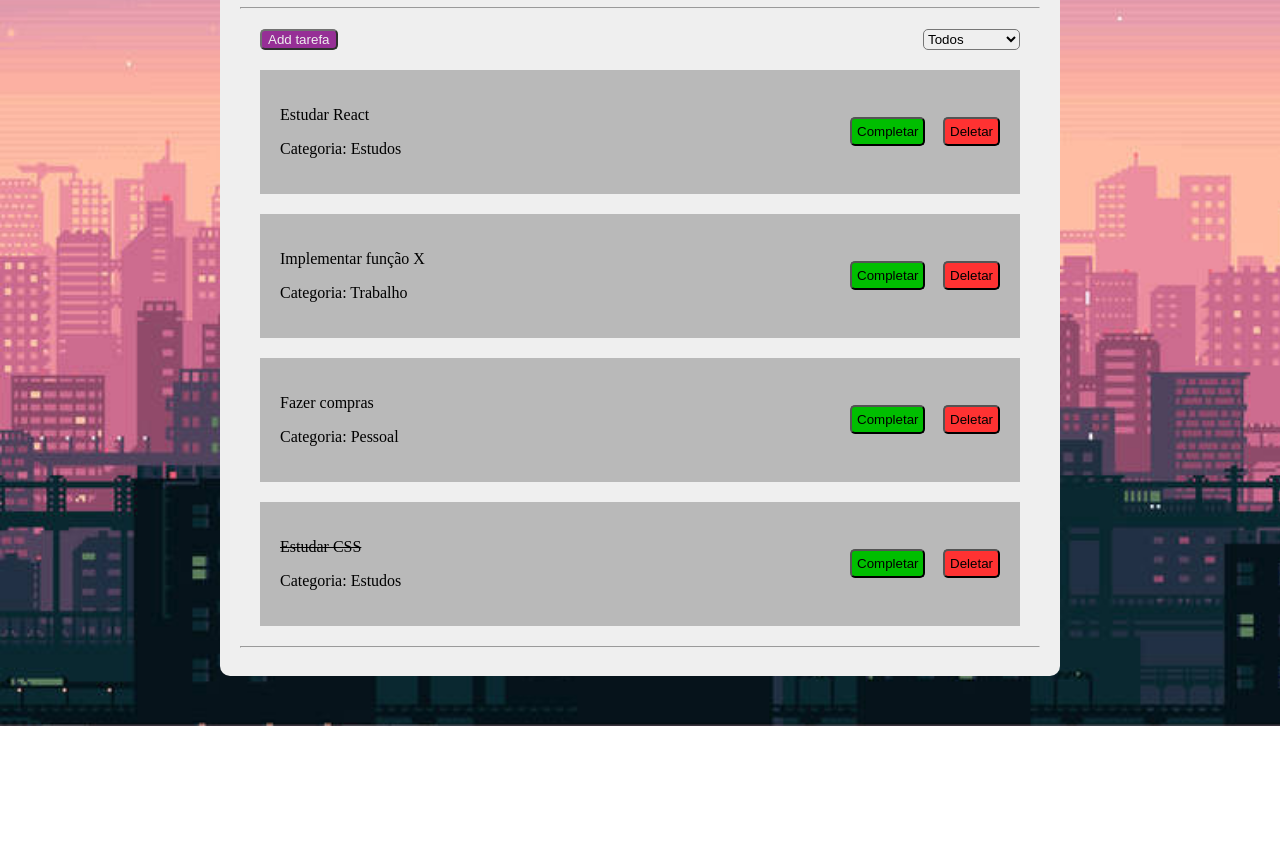
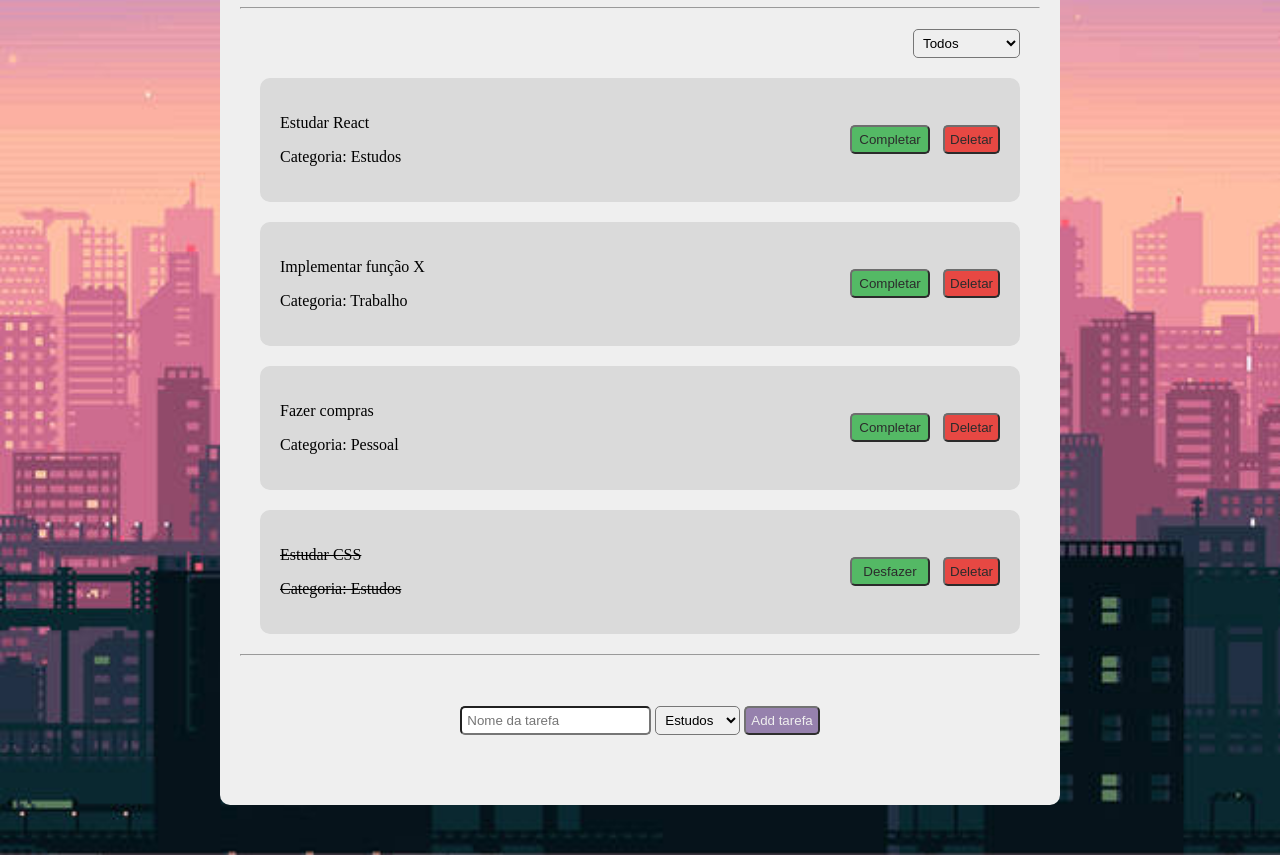
Before and after one commit to Yggdrae/todoJS, a plain HTML site: page index.html in a window 1280 px wide. Shown: the part 143-998 px from the top of the page. Before the commit the page ends 869 px from the top, so only its background shows below. Drawn offline with Linux system fonts and the light colour scheme.

Commit message:
Functional To Do List (?)

```diff
--- a/index.css
+++ b/index.css
@@ -14,18 +14,19 @@ body {
 
 .todobtn {
     display: flex;
-    justify-content: space-between;
+    justify-content: right;
     margin: 20px;
 }
 
 .add {
     border-radius: 5px;
     cursor: pointer;
-    background-color: purple;
+    background-color: #80669d;
     color: #efefef;
     opacity: .8;
     box-shadow: rgba(0,0,0.1);
     transition: .3s ease;
+    padding: 5px;
 }
 
 .add:hover {
@@ -34,6 +35,7 @@ body {
 
 .filter {
     border-radius: 5px;
+    padding: 5px;
 }
 
 .item {
@@ -41,8 +43,9 @@ body {
     justify-content: space-between;
     align-items: center;
     padding: 20px;
-    background-color: rgb(185, 185, 185);
+    background-color: rgb(218, 218, 218);
     margin: 20px;
+    border-radius: 10px;
 }
 
 .itemtext {
@@ -50,7 +53,9 @@ body {
     width: 200px;
 }
 
-.completed {
+.completeditem {
+    text-align: left;
+    width: 200px;
     text-decoration: line-through;
 }
 
@@ -62,12 +67,39 @@ body {
 
 .completar {
     border-radius: 5px;
-    background-color: rgb(0, 190, 0);
+    background-color: #33b249;
     padding: 5px;
+    opacity: .8;
+    transition: .3s ease;
+    width: 80px;
+}
+
+.completar:hover{
+    opacity: 1;
 }
 
 .deletar {
     border-radius: 5px;
-    background-color: rgb(255, 50, 50);
+    background-color:  #ed0800dd;
     padding: 5px;
+    opacity: .8;
+    transition: .3s ease;
 }
+
+.deletar:hover{
+    opacity: 1;
+}
+
+.addtodo {
+    margin: 50px;
+}
+
+.todocat {
+    padding: 5px;
+    border-radius: 5px;
+}
+
+.nametodo {
+    padding: 5px;
+    border-radius: 5px;
+}
--- a/index.html
+++ b/index.html
@@ -4,26 +4,34 @@
     <meta charset="UTF-8">
     <meta name="viewport" content="width=device-width, initial-scale=1.0">
     <link rel="stylesheet" href="./index.css">
-    <title>TO DO LIST</title>
+    <link rel="icon" type="image/x-icon" href="./img/lista.svg">
+    <title>To Do List</title>
 </head>
 <body>
     <div class="container">
         <h1 class="title">Lista de Tarefas</h1>
         <hr>
         <div class="todobtn">
-            <button class="add">Add tarefa</button>
-            <select name="filter" class="filter">
-                <option value="Todos">Todos</option>
-                <option value="Completos">Completos</option>
-                <option value="A Completar">A Completar</option>
+            <select class="filter" id="filter" onchange="filterItems()">
+                <option value="all">Todos</option>
+                <option value="completed">Completos</option>
+                <option value="notcompleted">A Completar</option>
             </select>
         </div>
         <div id="list">
 
         </div>
         <hr>
+        <div class="addtodo" onsubmit="addItem()">
+            <input type="text" id="nametodo" class="nametodo" placeholder="Nome da tarefa" required>
+            <select id="todocat" class="todocat">
+                <option value="Estudos">Estudos</option>
+                <option value="Trabalho">Trabalho</option>
+                <option value="Pessoal">Pessoal</option>
+            </select>
+            <button class="add" onclick="addItem()">Add tarefa</button>
+        </div>
     </div>
 </body>
-
 <script src="./index.js"></script>
 </html>
--- a/index.js
+++ b/index.js
@@ -25,7 +25,7 @@ const list = [
     }
 ]
 
-document.addEventListener("DOMContentLoaded", (add) => {
+document.addEventListener("DOMContentLoaded", () => {
     list.map((todo) => {
         const todolist = document.getElementById('list')
         const item = document.createElement('div')
@@ -36,26 +36,142 @@ document.addEventListener("DOMContentLoaded", (add) => {
         const btn1= document.createElement('button')
         const btn2 = document.createElement('button')
 
-        btn1.textContent = 'Completar'
-        btn2.textContent = 'Deletar'
-        btn1.classList.add('completar')
-        btn2.classList.add('deletar')
-        subbtn.appendChild(btn1)
-        subbtn.appendChild(btn2)
-        subbtn.classList.add('btn')
-
         paragraph1.textContent = `${todo.name}`
-        if(todo.isCompleted === true) paragraph1.classList.add('completed')
         paragraph2.textContent = `Categoria: ${todo.category}`
         subtext.appendChild(paragraph1)
         subtext.appendChild(paragraph2)
         subtext.classList.add('itemtext')
 
+        btn1.textContent = 'Completar'
+        btn2.textContent = 'Deletar'
+        btn1.classList.add('completar')
+        if(todo.isCompleted === true){
+            subtext.classList.add('completeditem')
+            btn1.textContent = 'Desfazer'
+        }
+
+        btn1.addEventListener('click', function () {
+            if(subtext.classList.value === "itemtext"){
+                subtext.classList.remove('itemtext')
+                subtext.classList.add('completeditem')
+                btn1.textContent = 'Desfazer'
+                todo.isCompleted = true
+                filterItems()
+            } else {
+                subtext.classList.remove('completeditem')
+                subtext.classList.add('itemtext')
+                btn1.textContent = 'Completar'
+                todo.isCompleted = false
+                filterItems()
+            }
+        })
+        btn2.classList.add('deletar')
+        btn2.addEventListener('click', function () {
+            const index = list.findIndex(item => item.id == todo.id)
+            list.splice(index, 1)
+            document.getElementById(todo.id).remove()
+        })
+        subbtn.appendChild(btn1)
+        subbtn.appendChild(btn2)
+        subbtn.classList.add('btn')
+
         item.appendChild(subtext)
         item.appendChild(subbtn)
         item.classList.add('item')
-        console.log(item)
+        item.setAttribute('id', todo.id)
 
         todolist.appendChild(item)
     })
 })
+
+function filterItems (){
+    const filter = document.getElementById('filter').value
+    list.map((todo) => {
+        const show = document.getElementById(todo.id)
+        if(filter === 'all'){
+            show.style.display = ''
+        }
+        else if((filter === 'completed' && todo.isCompleted == true) || (filter === 'notcompleted' && todo.isCompleted == false)){
+            show.style.display = ''
+        }
+        else if((filter === 'completed' && todo.isCompleted == false) || (filter === 'notcompleted' && todo.isCompleted == true)){
+            show.style.display = 'none'
+        }
+    })
+}
+
+function addItem () {
+    const nextIndex = list[list.length-1].id + 1
+
+    const input = document.getElementById('nametodo')
+    const content = input.value.trim()
+    input.value = ''
+
+    const cat = document.getElementById('todocat').value
+
+    list.push({
+        "id" : nextIndex,
+        "name" : `${content}`,
+        "category" : `${cat}`,
+        "isCompleted" : false
+    })
+
+    list.map((todo) => {
+        if(todo.id === nextIndex){
+            const todolist = document.getElementById('list')
+            const item = document.createElement('div')
+            const subtext = document.createElement('div')
+            const subbtn = document.createElement('div')
+            const paragraph1 = document.createElement('p')
+            const paragraph2 = document.createElement('p')
+            const btn1= document.createElement('button')
+            const btn2 = document.createElement('button')
+
+            paragraph1.textContent = `${todo.name}`
+            paragraph2.textContent = `Categoria: ${todo.category}`
+            subtext.appendChild(paragraph1)
+            subtext.appendChild(paragraph2)
+            subtext.classList.add('itemtext')
+
+            btn1.textContent = 'Completar'
+            btn2.textContent = 'Deletar'
+            btn1.classList.add('completar')
+        if(todo.isCompleted === true){
+            subtext.classList.add('completeditem')
+            btn1.textContent = 'Desfazer'
+        }
+
+        btn1.addEventListener('click', function () {
+            if(subtext.classList.value === "itemtext"){
+                subtext.classList.remove('itemtext')
+                subtext.classList.add('completeditem')
+                btn1.textContent = 'Desfazer'
+                todo.isCompleted = true
+                filterItems()
+            } else {
+                subtext.classList.remove('completeditem')
+                subtext.classList.add('itemtext')
+                btn1.textContent = 'Completar'
+                todo.isCompleted = false
+                filterItems()
+            }
+        })
+        btn2.classList.add('deletar')
+        btn2.addEventListener('click', function () {
+            const index = list.findIndex(item => item.id == todo.id)
+            list.splice(index, 1)
+            document.getElementById(todo.id).remove()
+        })
+        subbtn.appendChild(btn1)
+        subbtn.appendChild(btn2)
+        subbtn.classList.add('btn')
+
+        item.appendChild(subtext)
+        item.appendChild(subbtn)
+        item.classList.add('item')
+        item.setAttribute('id', todo.id)
+
+        todolist.appendChild(item)
+        }
+    })
+}
```
Also changed, not shown: img/lista.svg (added).
